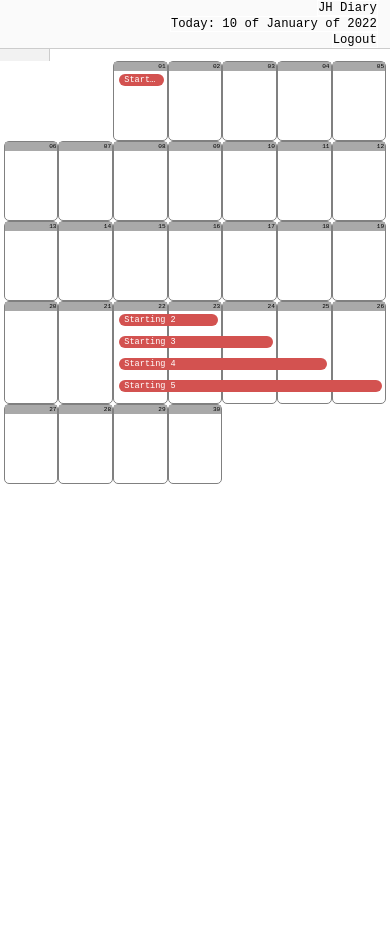
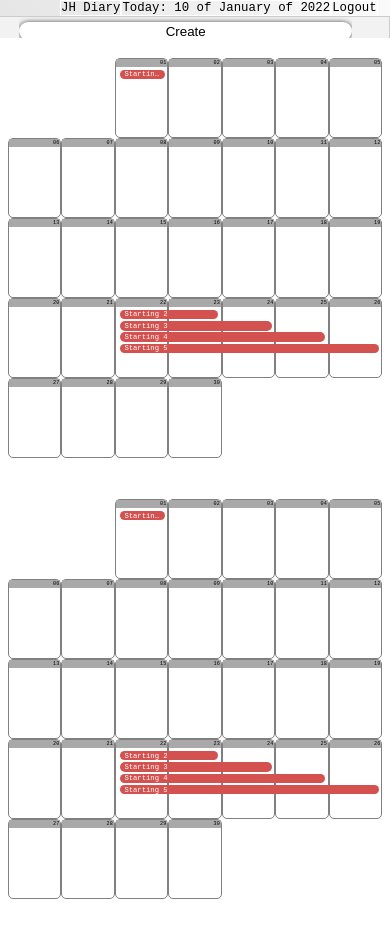
Before and after one commit to espin-tolosa/calendar-style, a React (Create React App) app: page / in a window 390 px wide. Shown: the top 938 px of the page. Built offline with nearby package versions, Linux system fonts and the light colour scheme.

Commit message:
styling controller

```diff
--- a/src/App.tsx
+++ b/src/App.tsx
@@ -197,6 +197,13 @@ export default function App(): JSX.Element {
                 <Day key={day.toString()} day={day} />
               ))}
             </div>
+
+            <div className="month">
+              <DayStart weekday={"wed"} />
+              {days.map((day) => (
+                <Day key={day.toString()} day={day} />
+              ))}
+            </div>
           </div>
         </div>
       </div>
--- a/src/styles.css
+++ b/src/styles.css
@@ -2,7 +2,7 @@
   font-family: monospace;
 }
 html {
-  font-size: calc(1.5vw + 0.4rem);
+  font-size: calc(1vw + 0.4rem);
 }
 * {
   box-sizing: border-box;
@@ -49,6 +49,7 @@ body {
   overflow: hidden;
   gap: 0px;
   position: relative;
+  margin-bottom: 4em;
 }
 .day {
   flex: 1; /* grow:0 shrink:1 basis:100% */
@@ -154,7 +155,7 @@ body {
 .event-holder {
   color: transparent;
   font-size: 1rem;
-  margin-bottom: 1.8rem;
+  margin-bottom: 1.1em;
 }
 
 .span-1 {
@@ -257,13 +258,14 @@ body {
   top: 0;
   z-index: 12;
   background: hsl(0, 0%, 98%);
+  background: linear-gradient(260deg, hsl(0, 0%, 98%), hsl(0, 0%, 90%));
   border-bottom: 1px solid hsl(0, 0%, 80%);
 }
 .controller-layout {
   z-index: 11;
   background: hsl(0, 0%, 95%);
   border-right: 1px solid hsl(0, 0%, 80%);
-  width: 50px;
+  width: auto;
 }
 .controller-layout:hover {
   width: auto;
@@ -271,6 +273,8 @@ body {
 .calendar-layout {
   grid-column: 2 / 4;
   max-width: 100%;
+  margin-inline: 10vw;
+  margin-top: 2em;
 }
 
 /* header */
@@ -281,8 +285,8 @@ body {
   flex-wrap: wrap;
   align-items: center;
   justify-content: right;
-  min-height: 2rem;
   padding-inline: 1em;
+  font-size: 1.2em;
 }
 .header > * {
   border: 1px solid white;
@@ -290,11 +294,12 @@ body {
 
 /* controller */
 .controller {
-  margin-top: 2rem;
+  margin-top: 0em;
   width: 90%;
+  min-height: 17px;
 }
 .top-controller {
-  top: 2rem;
+  top: 2em;
 }
 
 /* calendar */
@@ -331,20 +336,15 @@ body {
     flex-direction: column;
   }
 
-  .header-layout {
-    height: 4rem;
+  .header {
+    flex-direction: row;
+    align-items: top;
   }
-
-  .header {
-    flex-direction: column;
-    align-items: flex-end;
+  .top-controller {
+    top: 17px;
   }
-  .controller {
-    margin-top: 0;
-  }
-
-  .top-controller {
-    top: 4rem;
+  .calendar-layout {
+    margin-inline: 1vw;
   }
 }
 
@@ -356,12 +356,12 @@ body {
   align-items: baseline;
 }
 .smooth {
-  max-height: 1rem;
+  max-height: 2em;
   overflow: hidden;
   transition-delay: 0.1s;
   transition-property: max-height;
   transition-timing-function: ease-in-out;
-  transition-duration: 1s;
+  transition-duration: 0.5s;
   width: 95%;
 }
 .smooth:hover {
@@ -372,30 +372,29 @@ body {
 /* Create event */
 
 .create-event {
-  margin: 1em;
+  margin: 0em;
 }
 .create-event-button {
   background: white;
+  margin-top: 0.4em;
   border: none;
   box-shadow: rgba(0, 0, 0, 0.7) 0 0 5px;
-  margin: 1em;
   padding: 0.1em;
   border-radius: 100px;
   cursor: pointer;
+  width: 100%;
 }
 
 input {
   border: none;
 }
 input:focus {
-  outline: none;
+  outline: 1px solid gray;
 }
 
 .create-event-text {
   border-radius: 5px;
-  margin-bottom: 0.5em;
-  box-shadow: rgba(0, 0, 0, 0.2) 0 0 5px;
-  color: darkgray;
+
   background: lightgray;
   padding: 2px 1ch 2px 1ch;
   margin-top: 1em;
@@ -404,6 +403,7 @@ input:focus {
   background: white;
   color: black;
   font-weight: bold;
+  box-shadow: rgba(0, 0, 0, 0.8) 0 0 5px;
 }
 .create-event-text[value]:not([value=""]) {
   background: white;
```
